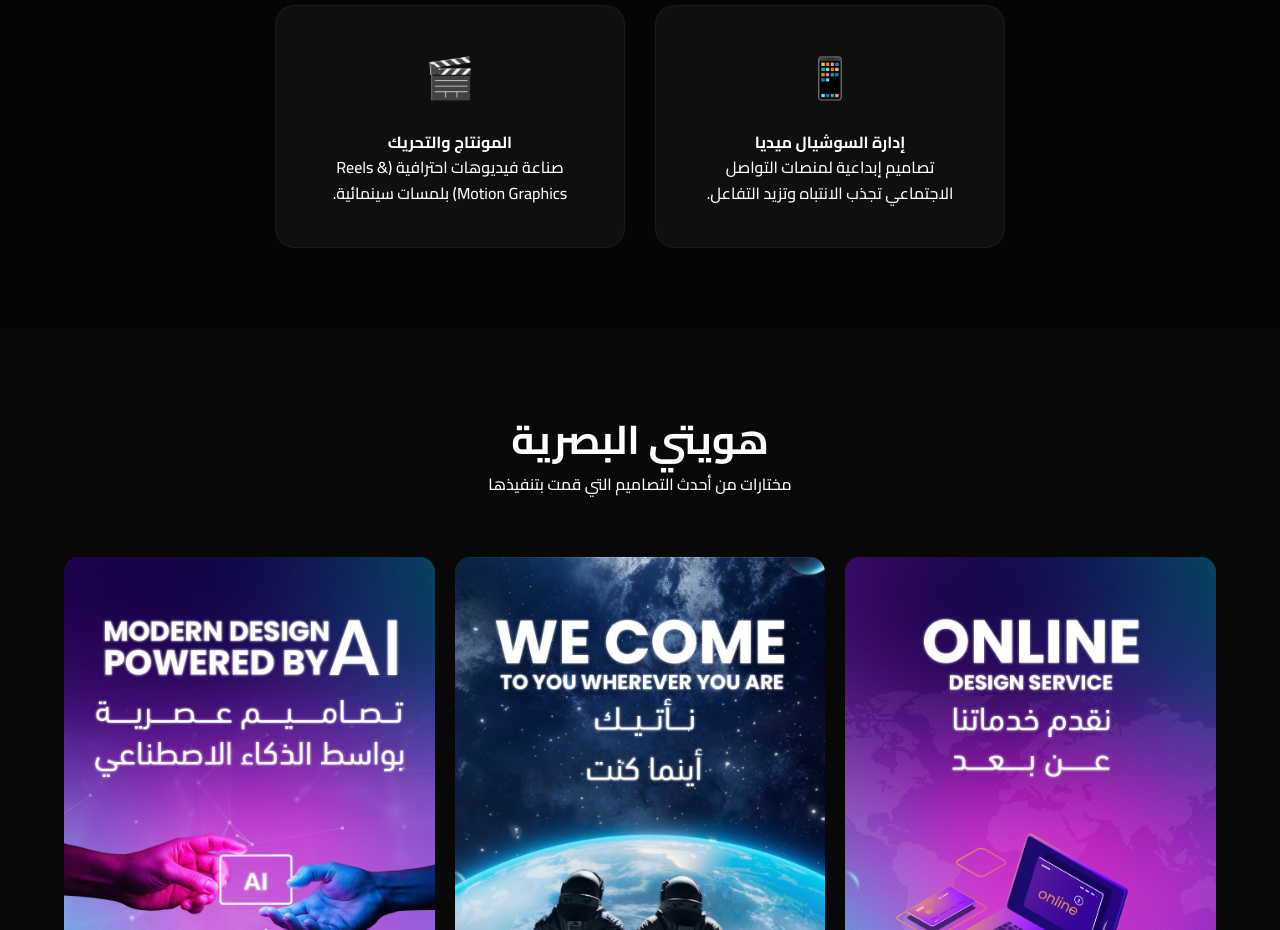
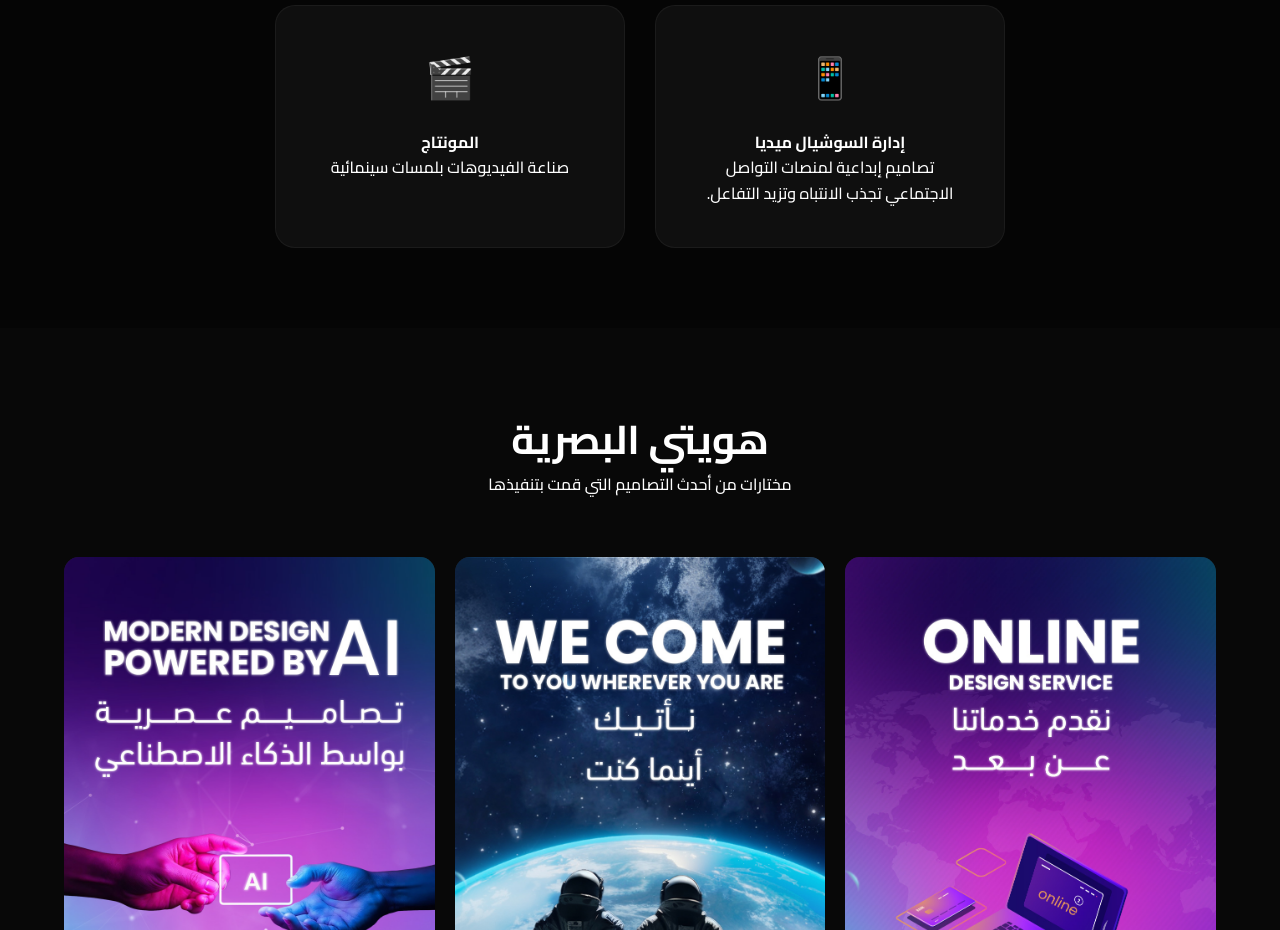
Before and after one commit to mhdgamealhumsi95-code/nex-design-portfolio, a plain HTML site: page index.html in a window 1280 px wide. Shown: the part 2540-3470 px from the top of the page. Drawn offline with Linux system fonts and the light colour scheme.

Commit message:
Update index.html

```diff
--- a/index.html
+++ b/index.html
@@ -335,8 +335,8 @@
 
             <div class="card">
                 <div class="icon-box">🎬</div>
-                <h4>المونتاج والتحريك</h4>
-                <p>صناعة فيديوهات احترافية (Reels & Motion Graphics) بلمسات سينمائية.</p>
+                <h4>المونتاج</h4>
+                <p>صناعة الفيديوهات بلمسات سينمائية</p>
             </div>
         </div>
     </section>
```
